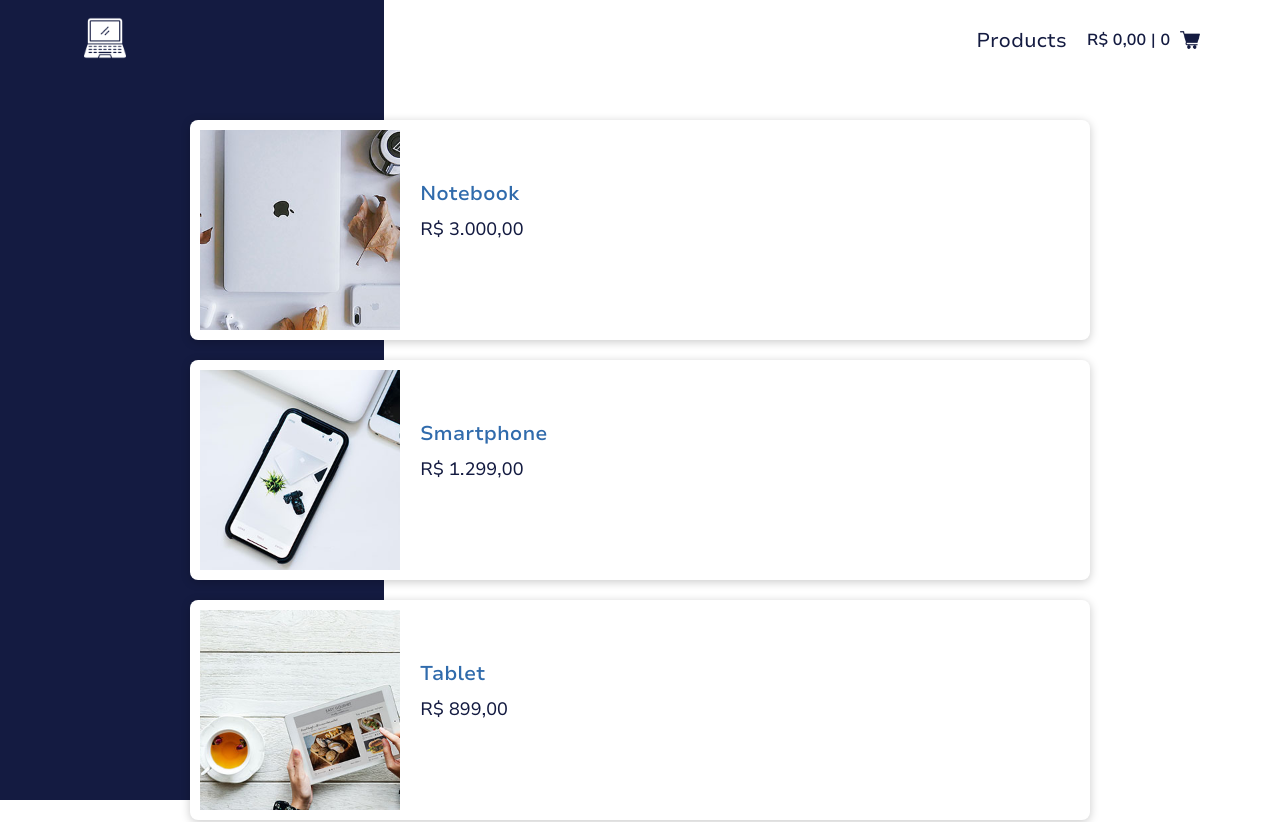
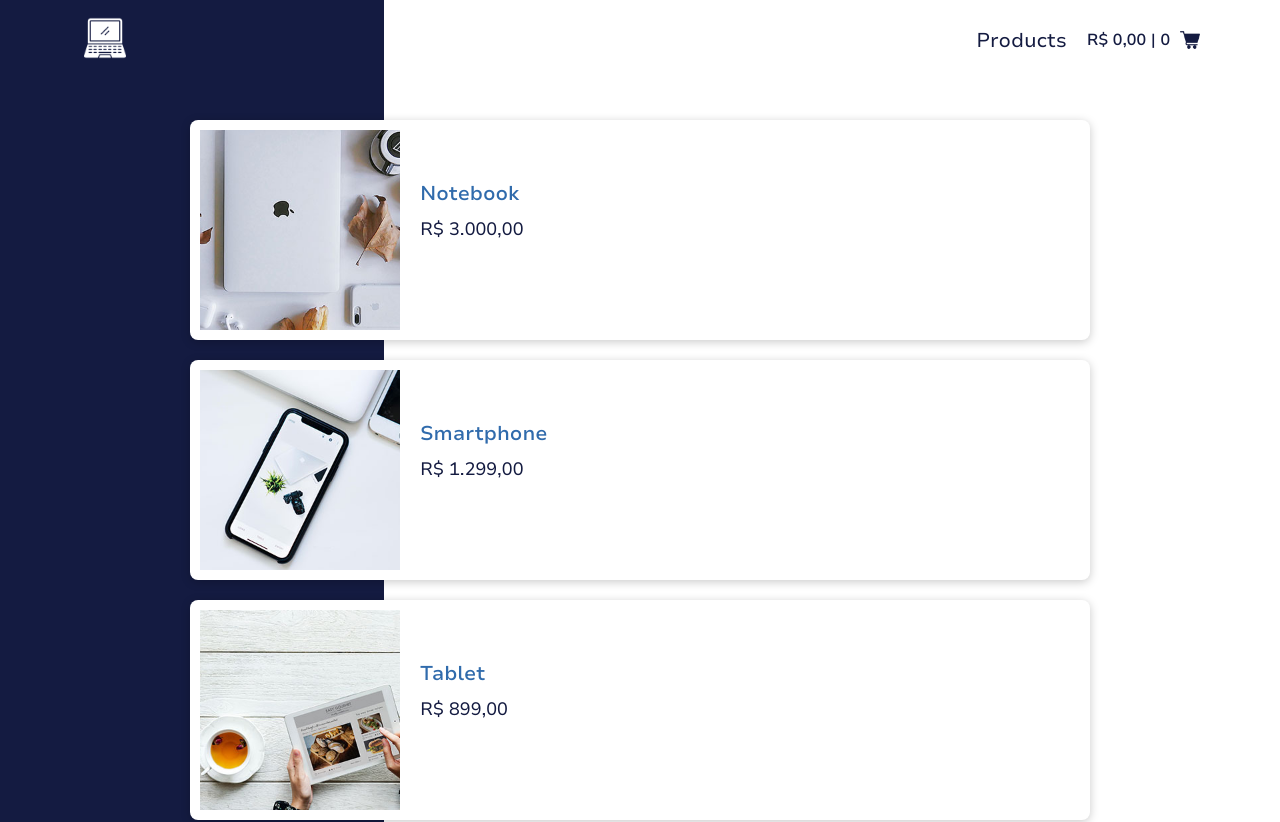
Before and after one commit to Beawnk/high-tech, a Vue app: page / in a window 1280 px wide. Shown: the top 822 px of the page. Built offline with nearby package versions, Linux system fonts and the light colour scheme.

Commit message:
revert html height 100%

```diff
--- a/src/assets/style/main.css
+++ b/src/assets/style/main.css
@@ -13,12 +13,7 @@
     --header-height: 80px;
 }
 
-html {
-    height: 100%;
-}
-
 body {
-    height: 100%;
     padding: 0;
     margin: 0;
     overflow-x: hidden;
@@ -62,7 +57,6 @@ p {
 #app {
     padding: 0 var(--side);
     background-image: linear-gradient(to right, #141b41 30%, #ffffff 30%);
-    height: 100%;
 }
 
 body:has(.modal.open) {
```
